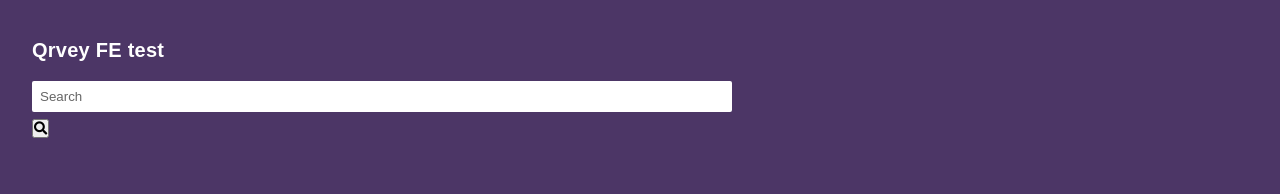
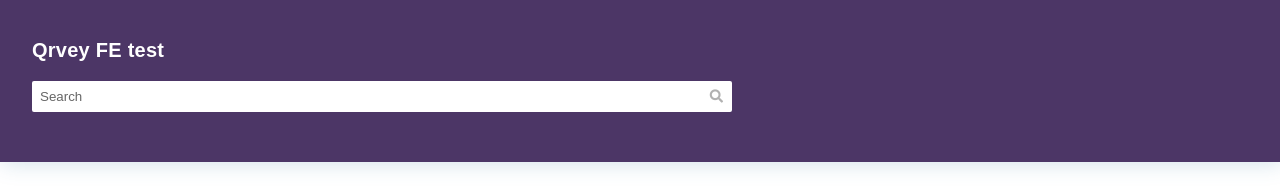
Before and after one commit to david-portilla/qrvey, a website built with webpack: page src/index.html in a window 1280 px wide. Shown: the top 194 px of the page. Built offline with nearby package versions, Linux system fonts and the light colour scheme; no server answers; files whose address does not match are found by name.

Commit message:
adding search icon to search bar

```diff
--- a/src/scss/components/global/_header.scss
+++ b/src/scss/components/global/_header.scss
@@ -35,6 +35,7 @@
 
   &__search {
     max-width: 70rem;
+    position: relative;
     width: 100%;
 
     > input[type='text'] {
@@ -49,5 +50,24 @@
         color: color(gray);
       }
     }
+
+    &-btn {
+      -webkit-appearance: none;
+      // cursor: pointer;
+      // pointer-events: none;
+
+      background-color: transparent;
+      border: none;
+      padding: 0.7rem;
+      position: absolute;
+      right: 0.2rem;
+      top: 0.2rem;
+      z-index: 2;
+
+      i {
+        color: color(gray);
+        opacity: 0.5;
+      }
+    }
   }
 }
```
